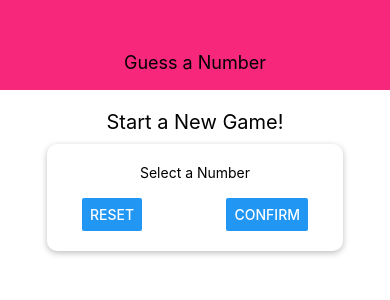
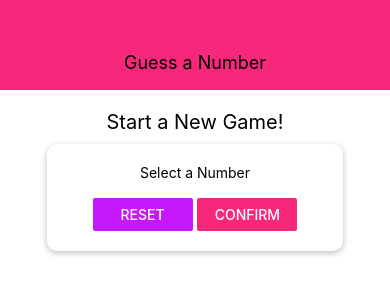
Before and after one commit to areumjo/rn-complete-guide, a React Native app: screen / in a window 390 px wide. Shown: the top 300 px of the page. Built offline with nearby package versions, Linux system fonts and the light colour scheme.

Commit message:
Added Card compo (reusable) for card style and added btn styling

```diff
--- /dev/null
+++ b/components/Card.js
@@ -0,0 +1,21 @@
+import React from 'react';
+import { View, StyleSheet } from 'react-native';
+
+const Card = props => {
+    return <View style={{...styles.card, ...props.style}}>{props.children}</View>
+}
+
+const styles = StyleSheet.create({
+    card: {
+        shadowColor: 'black',
+        shadowOffset: { width: 0, height: 2 },
+        shadowRadius: 6,
+        shadowOpacity: 0.26,
+        backgroundColor: 'white',
+        elevation: 5,
+        padding: 20,
+        borderRadius: 10,
+    },
+})
+
+export default Card;
--- a/screens/StartGameScreen.js
+++ b/screens/StartGameScreen.js
@@ -1,18 +1,22 @@
 import React from 'react';
 import { View, Text, StyleSheet, TextInput, Button } from 'react-native';
+
+import Card from '../components/Card';
 
 const StartGameScreen = props => {
     return (
         <View style={styles.screen}>
             <Text style={styles.title}>Start a New Game!</Text>
-            <View style={styles.inputContainer}>
-                <Text>Select a Number</Text>
-                <TextInput />
-                <View style={styles.buttonContainer}>
-                    <Button title="Reset" onPress={()=> {}}/>
-                    <Button title="Confirm" onPress={()=> {}}/>
+            <Card style={styles.inputContainer}>
+                <View style={styles.inputContainer}>
+                    <Text>Select a Number</Text>
+                    <TextInput />
+                    <View style={styles.buttonContainer}>
+                        <View style={styles.button}><Button title="Reset" onPress={()=> {}} color="#c717fc"/></View>
+                        <View style={styles.button}><Button title="Confirm" onPress={()=> {}} color="#f7287b"/></View>
+                    </View>
                 </View>
-            </View>
+            </Card>
         </View>
     )
 };
@@ -31,20 +35,14 @@ const styles = StyleSheet.create({
         width: 300,
         maxWidth: '80%',
         alignItems: 'center',
-        shadowColor: 'black',
-        shadowOffset: { width: 0, height: 2 },
-        shadowRadius: 6,
-        shadowOpacity: 0.26,
-        backgroundColor: 'white',
-        elevation: 5,
-        padding: 20,
-        borderRadius: 10,
     },
     buttonContainer: {
         flexDirection: 'row',
         width: '100%',
         justifyContent: 'space-between',
-        paddingHorizontal: 15
+    },
+    button: {
+        width: 100,
     }
 });
 
```
